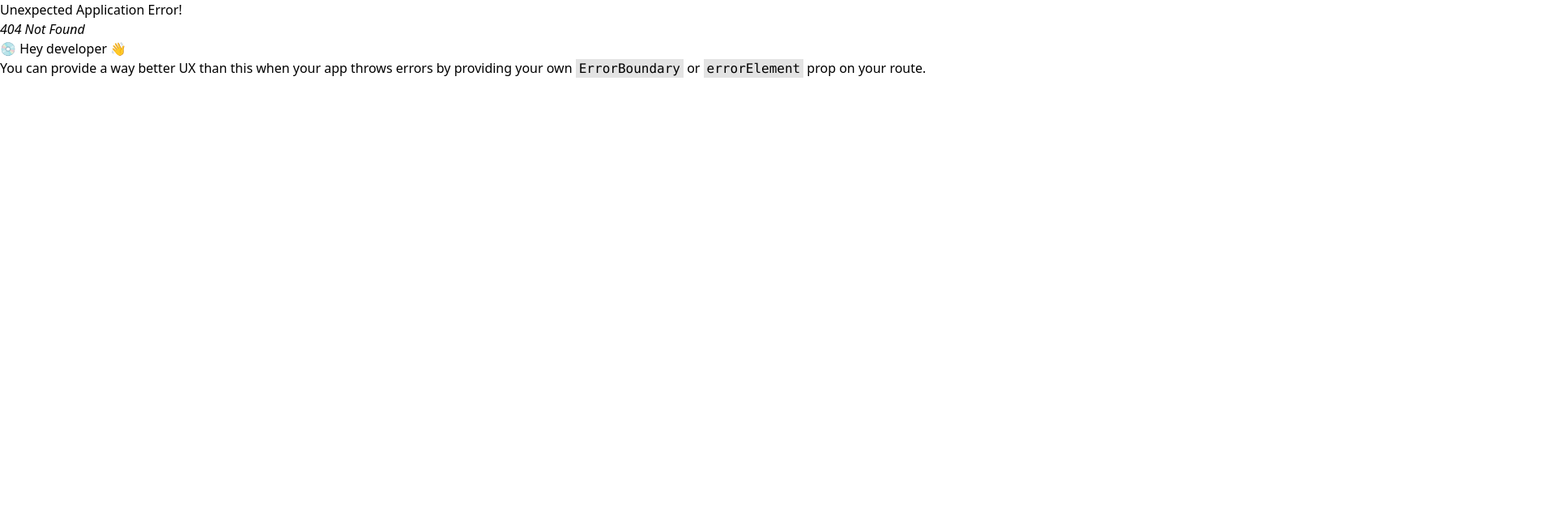
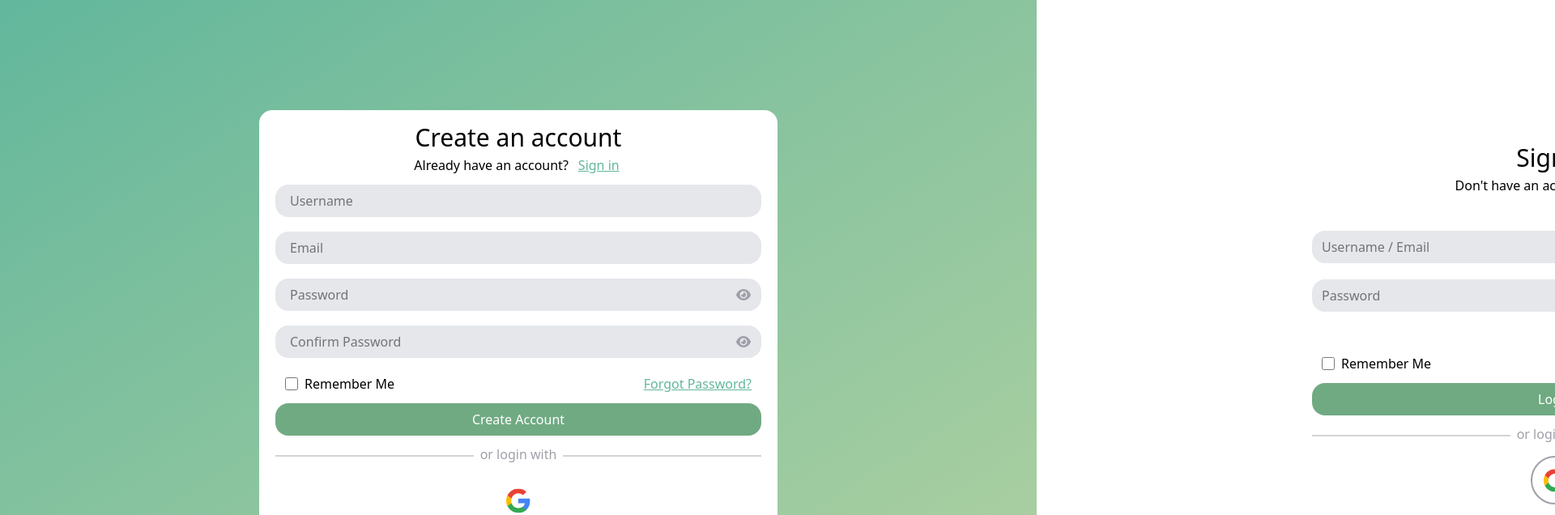
Before and after one commit to nutnoobly048/Aura-Money, a React (Vite) app in the folder frontend/: page /login_register in a window 1280 px wide. Before the commit this address had no page. Shown: the top 636 px of the page at 81% size, 1920 px wide, since content can reach past the window. Built offline with nearby package versions, Linux system fonts and the light colour scheme.

Commit message:
combine login and register add animation/  route page

```diff
--- /dev/null
+++ b/frontend/src/components/login_register.jsx
@@ -0,0 +1,231 @@
+import React, { useState, useEffect } from "react";
+import "../../src/App.css";
+import { Link, useNavigate } from "react-router-dom";
+import axios from "axios";
+import { FontAwesomeIcon } from '@fortawesome/react-fontawesome'
+import { faEye } from '@fortawesome/free-solid-svg-icons';
+
+axios.defaults.withCredentials = true;
+
+function login_register() {
+
+  const [values, setValues] = useState({ email: "", password: "" });
+  const [errors, setErrors] = useState({ email: "", password: "" });
+  const navigate = useNavigate();
+
+  const handleChange = (e) => {
+    const { name, value } = e.target;
+    setValues({ ...values, [name]: value });
+
+    if (errors[name]) {
+      setErrors((prevErrors) => ({
+        ...prevErrors,
+        [name]: "",
+      }));
+    }
+  };
+
+  const loginform = async () => {
+    try {
+      const { data } = await axios.post("http://localhost:5000/login", {
+        email: values.email,
+        password: values.password,
+      });
+      navigate("/");
+    } catch (error) {
+      console.log(error);
+    }
+  };
+
+  const handleSubmit = () => {
+    const newErrors = {};
+
+    console.log(values);
+
+    if (!values.email) {
+      newErrors.email = "Email / username is required!";
+    }
+    if (!values.password) {
+      newErrors.password = "Password is required!";
+    }
+    setErrors(newErrors);
+
+    if (!newErrors.email && !newErrors.password) {
+      loginform();
+      console.log("logged in.");
+    }
+  };
+
+  const googleLogin = () => {
+    window.location.href = "http://localhost:5000/google";
+  };
+
+  const [isPasswordVisible, setPasswordVisible] = useState(false);
+  const [page, setPage] = useState(false);
+
+  return (
+    <div className="relative flex justify-center items-center w-screen h-dvh bg-gradient-to-br from-[#62b79c] to-[#afd1a1]">
+      <LoginPage handleChange={handleChange} handleSubmit={handleSubmit} googleLogin={googleLogin} errors={errors} page={page} setPage={setPage}/>
+      <RegisterPage isPasswordVisible={isPasswordVisible} setPasswordVisible={setPasswordVisible} googleLogin={googleLogin} page={page} setPage={setPage}/>
+    </div>
+  );
+}
+
+export default login_register;
+
+const LoginPage = ({handleChange, handleSubmit, googleLogin, errors, page, setPage}) => {
+  return (
+    <div className={`absolute flex justify-center items-center w-screen h-dvh bg-transparent duration-500 ${page ? 'translate-x-0' : 'translate-x-full'}`}>
+      <div className="w-full flex flex-col justify-between items-center max-w-[640px] bg-white py-10 px-5 m-5 rounded-2xl gap-y-10">
+        <div className="flex flex-col items-center justify-center">
+          <p className="text-3xl">Sign in</p>
+          <div className="flex items-center gap-x-2">
+            <p>Don't have an account?</p>
+            <p onClick={() => setPage(!page)} className="text-ui-green1 p-1 underline hover:scale-110 cursor-pointer">Sign up</p>
+          </div>
+        </div>
+
+        <div className="flex flex-col w-full justify-center gap-y-5">
+          <input
+            className={`bg-gray-200 rounded-2xl p-2 pl-3 cursor-pointer ${
+              errors.email ? "bg-red-100 border border-red-500" : "bg-gray-200"
+            }`}
+            type="text"
+            name="email"
+            placeholder={`${
+              errors.email ? `${errors.email}` : "Username / Email"
+            }`}
+            onChange={(e) => handleChange(e)}
+          />
+          <input
+            className={`bg-gray-200 rounded-2xl p-2 pl-3 cursor-pointer ${
+              errors.password
+                ? "bg-red-100 border border-red-500"
+                : "bg-gray-200"
+            }`}
+            type="password"
+            name="password"
+            placeholder={`${
+              errors.password ? `${errors.password}` : "Password"
+            }`}
+            onChange={(e) => handleChange(e)}
+          />
+        </div>
+
+        <div className="flex flex-col items-center w-full gap-y-6">
+          <div className="w-full">
+            <div className="w-full flex justify-between p-3">
+              <div className="flex justify-between items-center gap-x-2">
+                <input
+                  id="isRemember"
+                  type="checkbox"
+                  className="w-4 h-4 accent-ui-green1"
+                ></input>
+                <label for="isRemember">Remember Me</label>
+              </div>
+              <p className="text-ui-green1 underline cursor-pointer hover:scale-110">
+                Forgot Password?
+              </p>
+            </div>
+            <button
+              className="w-full bg-ui-green2 rounded-2xl p-2 cursor-pointer text-white hover:border-ui-green2
+            hover:opacity-50 duration-150"
+              onClick={handleSubmit}
+            >
+              Login
+            </button>
+          </div>
+          <div className="w-full flex justify-center items-center bg-zinc-300 h-0.5">
+            <p className="bg-white text-zinc-400 p-2 pb-3">or login with</p>
+          </div>
+          <img
+            src="google.svg"
+            className="w-10 sm:w-15 border-zinc-400 border-2 rounded-full hover:drop-shadow-sm hover:drop-shadow-black/50"
+            onClick={googleLogin}
+          />
+        </div>
+      </div>
+    </div>
+  );
+};
+
+const RegisterPage = ({setPasswordVisible, isPasswordVisible, googleLogin, page, setPage}) => {
+  return (
+    <div className={`absolute flex justify-center items-center w-screen h-dvh bg-transparent duration-500 ${page ? '-translate-x-full' : 'translate-x-0'}`}>
+      <div className="items-center max-w-[640px] bg-white py-4 px-5 m-5 rounded-2xl gap-y-2 w-full flex flex-col justify-between">
+        <div className="flex flex-col items-center justify-center">
+          <p className="text-3xl">Create an account</p>
+          <div className="flex items-center gap-x-2">
+            <p>Already have an account?</p>
+            <p onClick={() => setPage(!page)} className="text-ui-green1 p-1 underline hover:scale-102 cursor-pointer">Sign in</p>
+          </div>
+        </div>
+
+        <div className="flex flex-col w-full justify-center gap-y-4.5">
+          <input
+            className="bg-gray-200 rounded-2xl p-2 pl-4.5 cursor-pointer"
+            type="text"
+            name="Username"
+            placeholder="Username"
+          />
+          <input
+            className="bg-gray-200 rounded-2xl p-2 pl-4.5 cursor-pointer"
+            type="text"
+            name="Email"
+            placeholder="Email"
+          />
+          <div className="relative">
+            <input
+              className="bg-gray-200 rounded-2xl p-2 pl-4.5 cursor-pointer w-full"
+              type={`${isPasswordVisible ? 'text' : 'password'}`}
+              name="Password"
+              placeholder="Password"
+            />
+            <FontAwesomeIcon onClick={() => setPasswordVisible(!isPasswordVisible)} icon={faEye} className="absolute right-0 mr-3 top-1/2 -translate-y-1/2 text-zinc-400 cursor-pointer hover:scale-120"/>
+          </div>
+          <div className="relative">
+            <input
+              className="bg-gray-200 rounded-2xl p-2 pl-4.5 cursor-pointer w-full"
+              type={`${isPasswordVisible ? 'text' : 'password'}`}
+              name="confirmPassword"
+              placeholder="Confirm Password"
+            />
+            <FontAwesomeIcon onClick={() => setPasswordVisible(!isPasswordVisible)} icon={faEye} className="absolute right-0 mr-3 top-1/2 -translate-y-1/2 text-zinc-400 cursor-pointer hover:scale-120"/>
+          </div>
+        </div>
+
+        <div className="flex flex-col items-center w-full gap-y-6">
+          <div className="w-full">
+            <div className="w-full flex justify-between p-3">
+              <div className="flex justify-between items-center gap-x-2">
+                <input
+                  id="isRemember"
+                  type="checkbox"
+                  className="w-4 h-4 accent-ui-green1 cursor-pointer"
+                ></input>
+                <label for="isRemember" className="cursor-pointer">Remember Me</label>
+              </div>
+              <p className="text-ui-green1 underline cursor-pointer hover:scale-102">
+                Forgot Password?
+              </p>
+            </div>
+            <button
+              className="w-full bg-ui-green2 rounded-2xl p-2 cursor-pointer text-white hover:border-ui-green2
+            hover:opacity-50 duration-150"
+            >
+              Create Account
+            </button>
+          </div>
+          <div className="w-full flex justify-center items-center bg-zinc-300 h-0.5">
+            <p className="bg-white text-zinc-400 p-2 pb-3">or login with</p>
+          </div>
+          <img
+            src="google.svg"
+            className="w-10 sm:w-15 hover:drop-shadow-sm hover:drop-shadow-black/50 duration-250 cursor-pointer"
+            onClick={googleLogin}
+          />
+        </div>
+      </div>
+    </div>
+  );
+};
--- a/frontend/src/main.jsx
+++ b/frontend/src/main.jsx
@@ -7,13 +7,16 @@ import Landingpage from './components/landingpage.jsx'
 import Login from './components/login.jsx'
 import Register from './components/register.jsx'
 import Profile from './components/profile.jsx'
+import Login_register from './components/login_register.jsx'
+
 
 const router = createBrowserRouter([
   {path:"/", element:<App />},
   {path:"/landingpage", element:<Landingpage />},
   {path:"/login", element:<Login />},
   {path:"/register",element:<Register />},
-  {path:"/profile", element:<Profile/>}
+  {path:"/profile", element:<Profile/>},
+  {path:"/login_register", element:<Login_register/>}
 ])
 
 createRoot(document.getElementById('root')).render(
```
